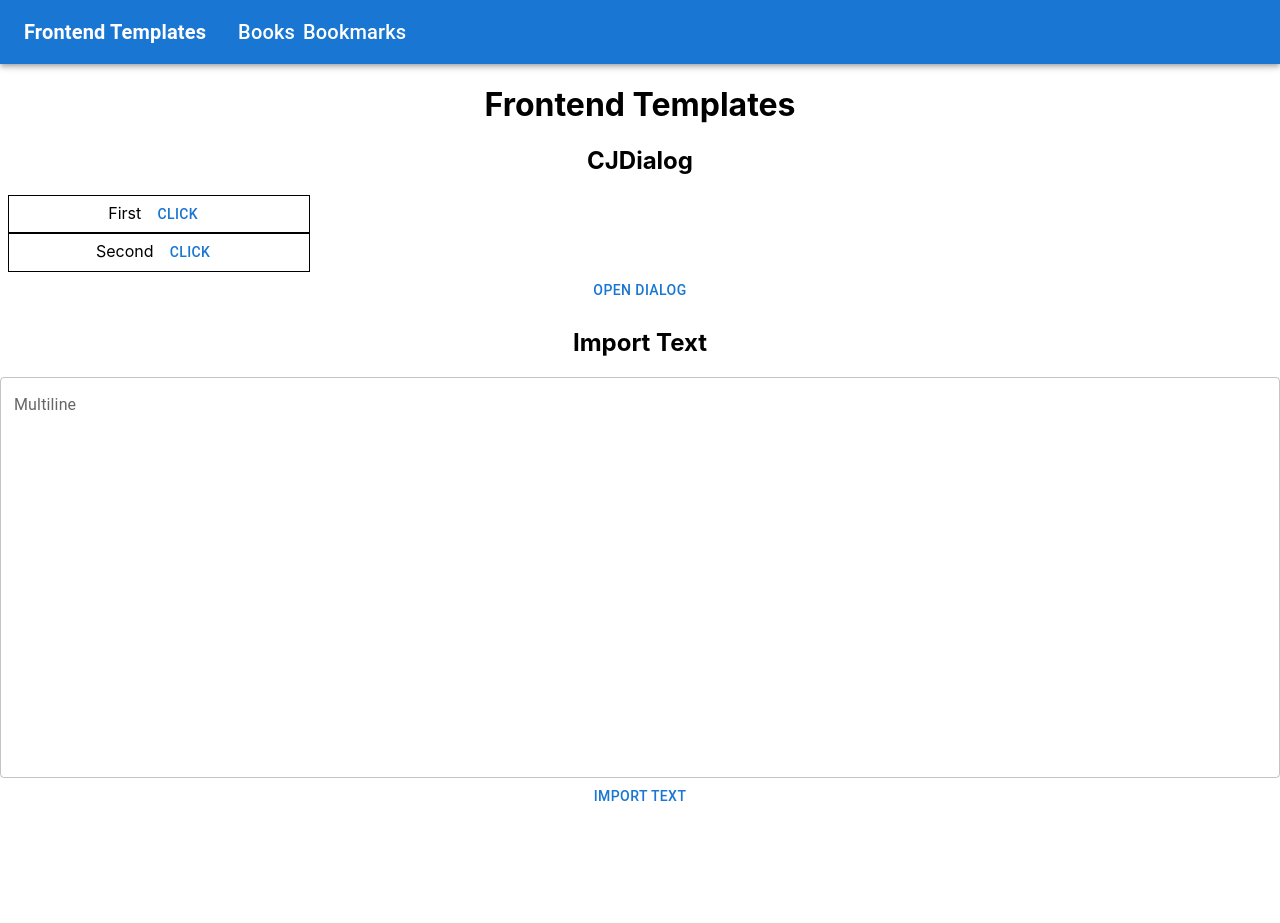
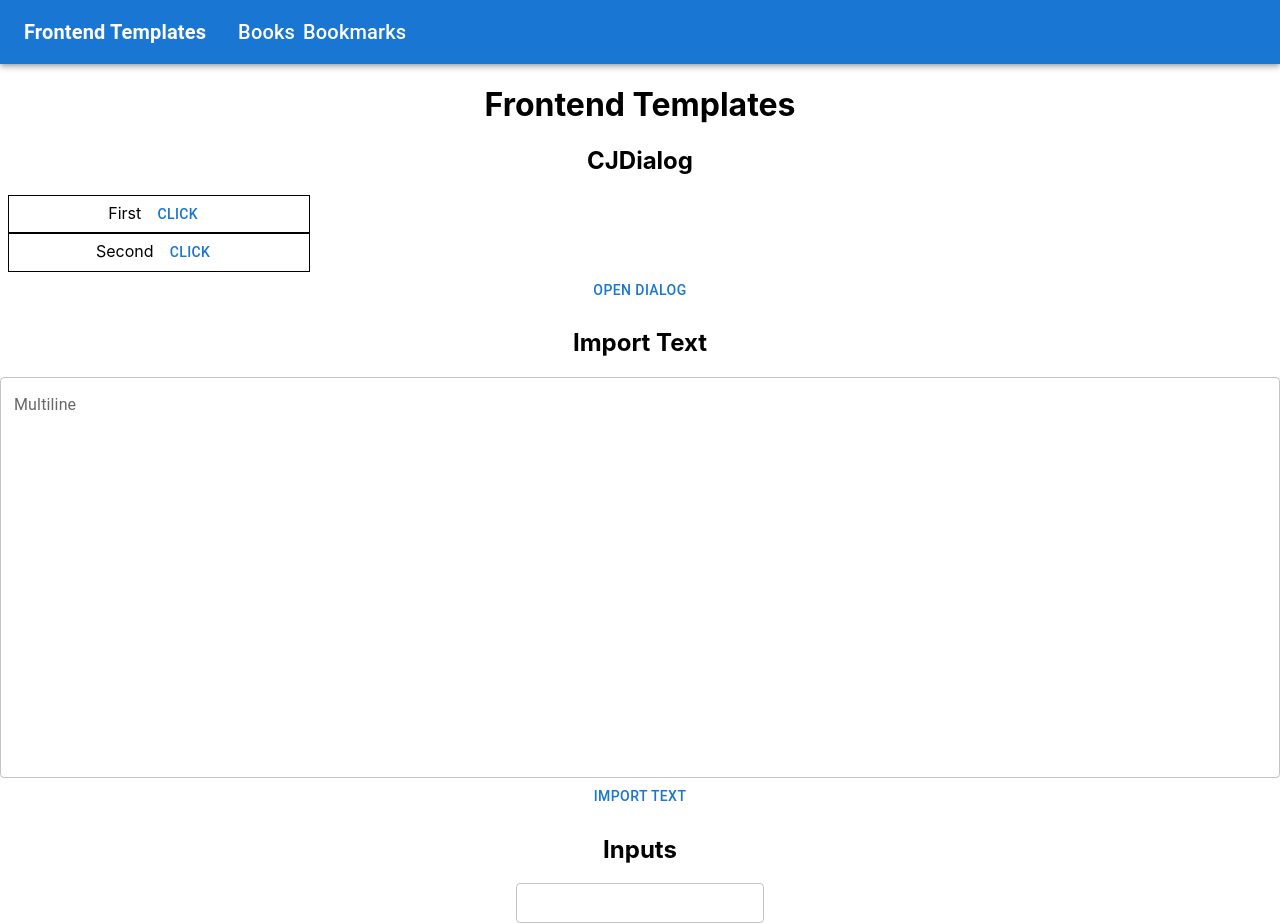
Before and after one commit to CamJohnson26/frontend-templates, a React (Create React App) app: page / in a window 1280 px wide. Before the commit the page ends 815 px from the top, so only its background shows below. Built offline with nearby package versions, Linux system fonts and the light colour scheme.

Commit message:
Added a text input

```diff
--- a/src/App.tsx
+++ b/src/App.tsx
@@ -5,6 +5,8 @@ import {CJDialog} from "./screens/CJDialog";
 import {ImportText} from "./utilities/ImportText";
 import {RouteBar} from "./navigation/RouteBar";
 import {NavigableList} from "./navigation/NavigableList";
+import {TextField} from "@mui/material";
+import {TextInput} from "./inputs/TextInput";
 
 function App() {
   return (
@@ -39,6 +41,8 @@ function App() {
           </CJDialog>
           <h2>Import Text</h2>
           <ImportText onImport={(text) => alert(text)}/>
+          <h2>Inputs</h2>
+          <TextInput onChange={(text) =>alert('Text Changed: '+ text)} />
       </div>
   );
 }
--- /dev/null
+++ b/src/inputs/TextInput.tsx
@@ -0,0 +1,7 @@
+import {TextField} from '@mui/material'
+export const TextInput = ({onChange}:{onChange: (text: string)=>void}) => {
+    return <TextField
+        onChange={(event) => onChange(event.target.value)}
+        size='small'
+    />
+}
```
